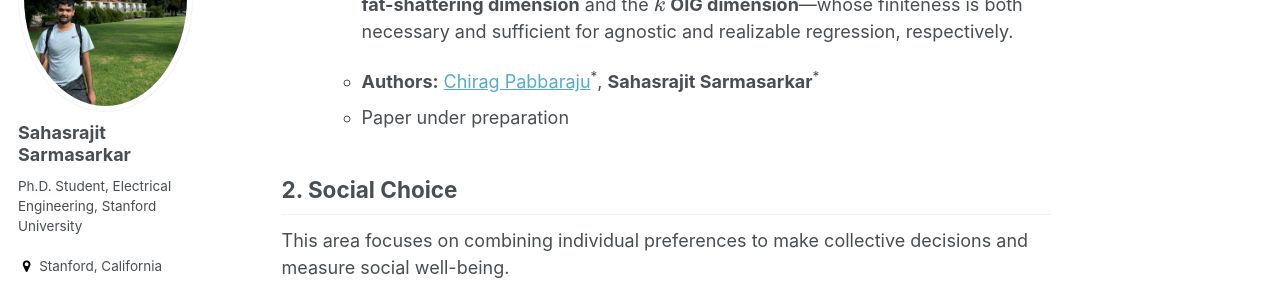
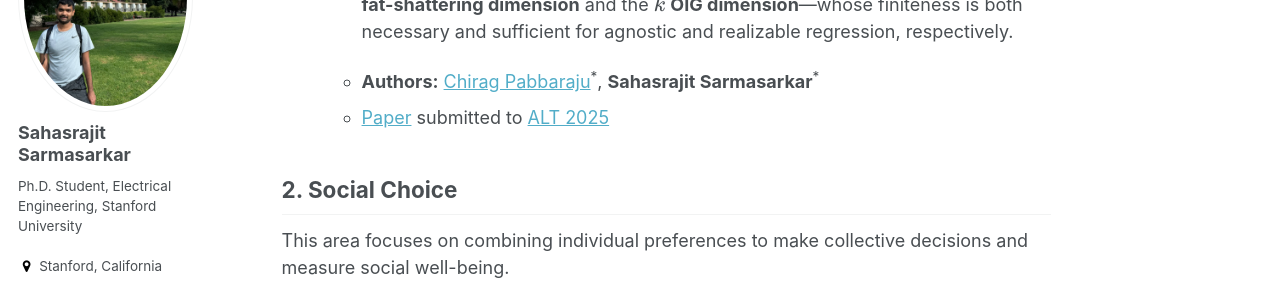
Before and after one commit to Sahasrajit123/Sahasrajit123.github.io, a Jekyll site: the page built from _pages/research.md, in a window 1280 px wide and 900 px high, scrolled down 1071 px. Shown: the part 153-440 px from the top of the window. Built offline with Jekyll 4.4.1, drawn with Linux system fonts in a browser that asks for light colours; some web fonts are replaced; formulas are drawn with MathJax 3.

Commit message:
add image

```diff
--- a/_pages/research.md
+++ b/_pages/research.md
@@ -39,7 +39,7 @@ In this work, we focus on prediction of multiple $k$ items that maybe useful for
     * **Objective:** In this work, we study the problem of **list PAC learning** (for both agnostic and realizable regression) where the aim of a learner is to learn to predict a set of $k$ labels with the loss being measured with respect to the **closest label**. We identify two dimensions of the hypothesis class—referred to as the $k$ **fat-shattering dimension** and the $k$ **OIG dimension**—whose finiteness is both necessary and sufficient for agnostic and realizable regression, respectively.
 
     * **Authors:** [Chirag Pabbaraju](https://web.stanford.edu/~cpabbara/)<sup>*</sup>, **Sahasrajit Sarmasarkar**<sup>*</sup>
-    * Paper under preparation
+    * [Paper](https://arxiv.org/pdf/2409.19218) submitted to [ALT 2025](http://algorithmiclearningtheory.org/alt2025/)
 
 <h2 style="text-align: left;">2. Social Choice</h2>
 
```
Also changed, not shown: 1 other file.
